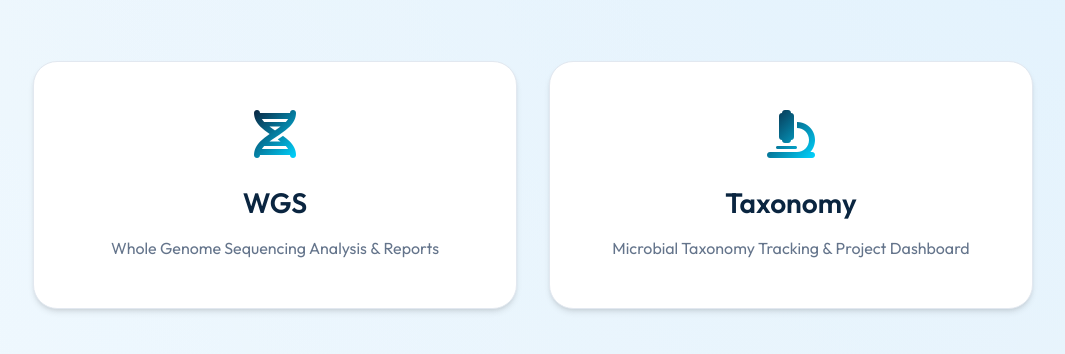
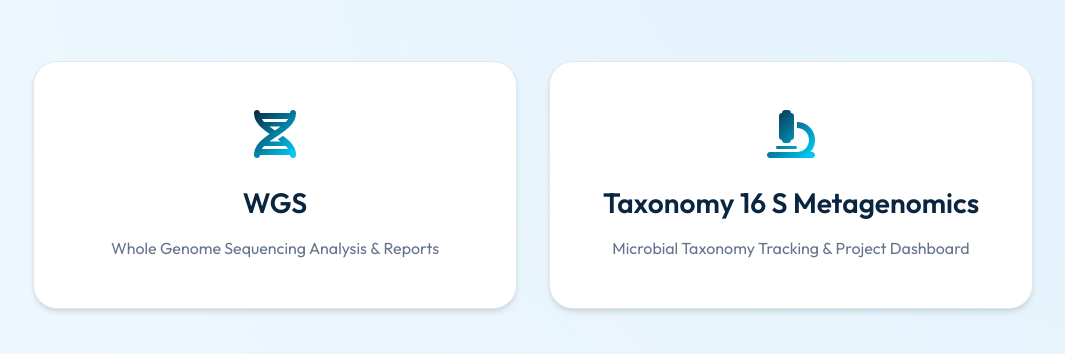
Before and after one commit to Andersonreports/Metagenomics, a website built with Vite: page index.html in a window 1280 px wide. Shown: the part 312-666 px from the top of the page, without its empty margins (107-1172 px from the left). Built offline with nearby package versions, Linux system fonts and the light colour scheme.

Commit message:
Rename Taxonomy card to Taxonomy 16 S Metagenomics
Co-Authored-By: Claude Sonnet 4.6 <noreply@anthropic.com>

```diff
--- a/index.html
+++ b/index.html
@@ -24,7 +24,7 @@
 
         <a href="./tracker.html?type=taxonomy" class="nav-card" id="taxonomy-btn">
           <i class="fa-solid fa-microscope"></i>
-          <h2>Taxonomy</h2>
+          <h2>Taxonomy 16 S Metagenomics</h2>
           <p>Microbial Taxonomy Tracking & Project Dashboard</p>
         </a>
       </main>
```
